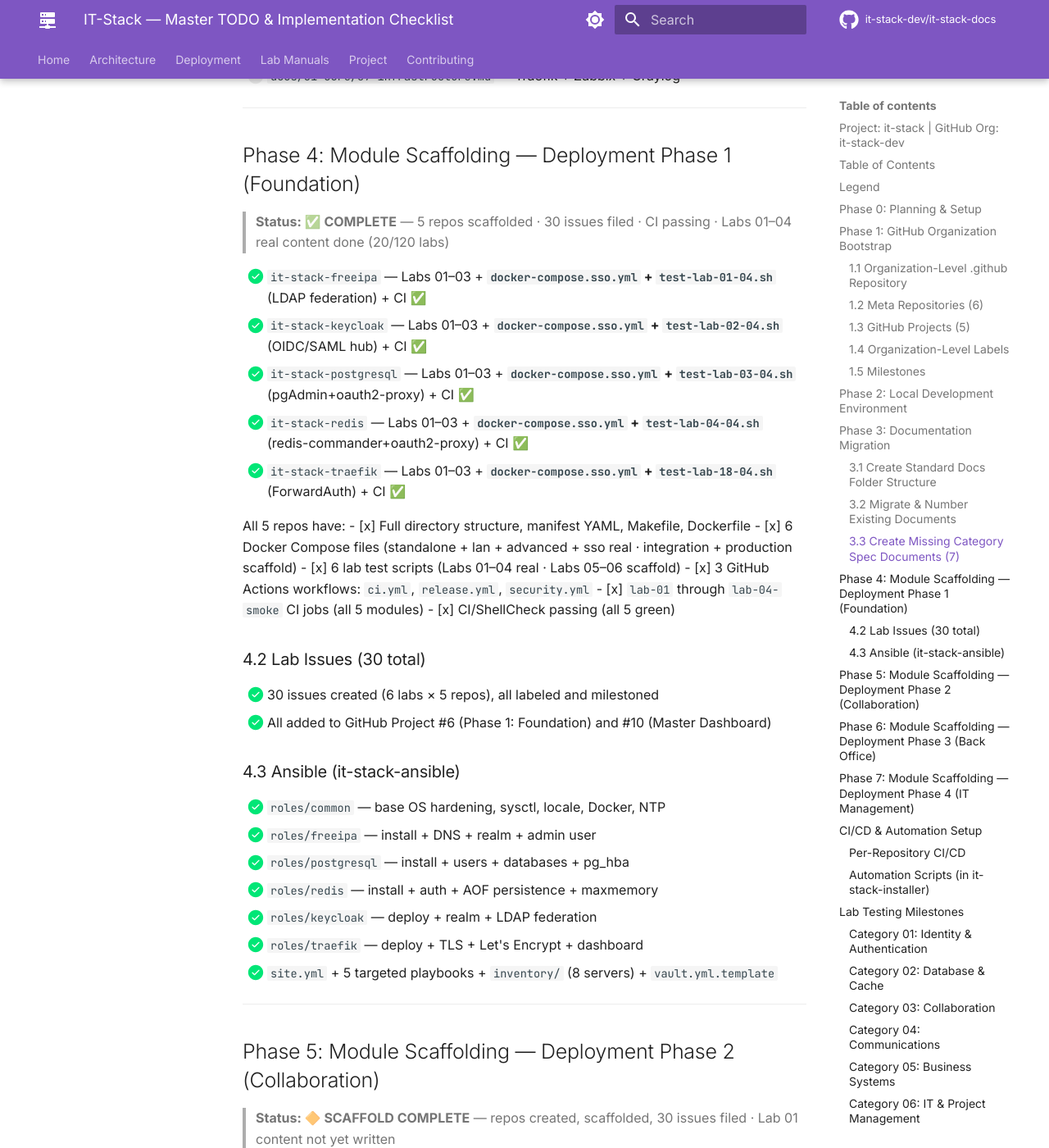
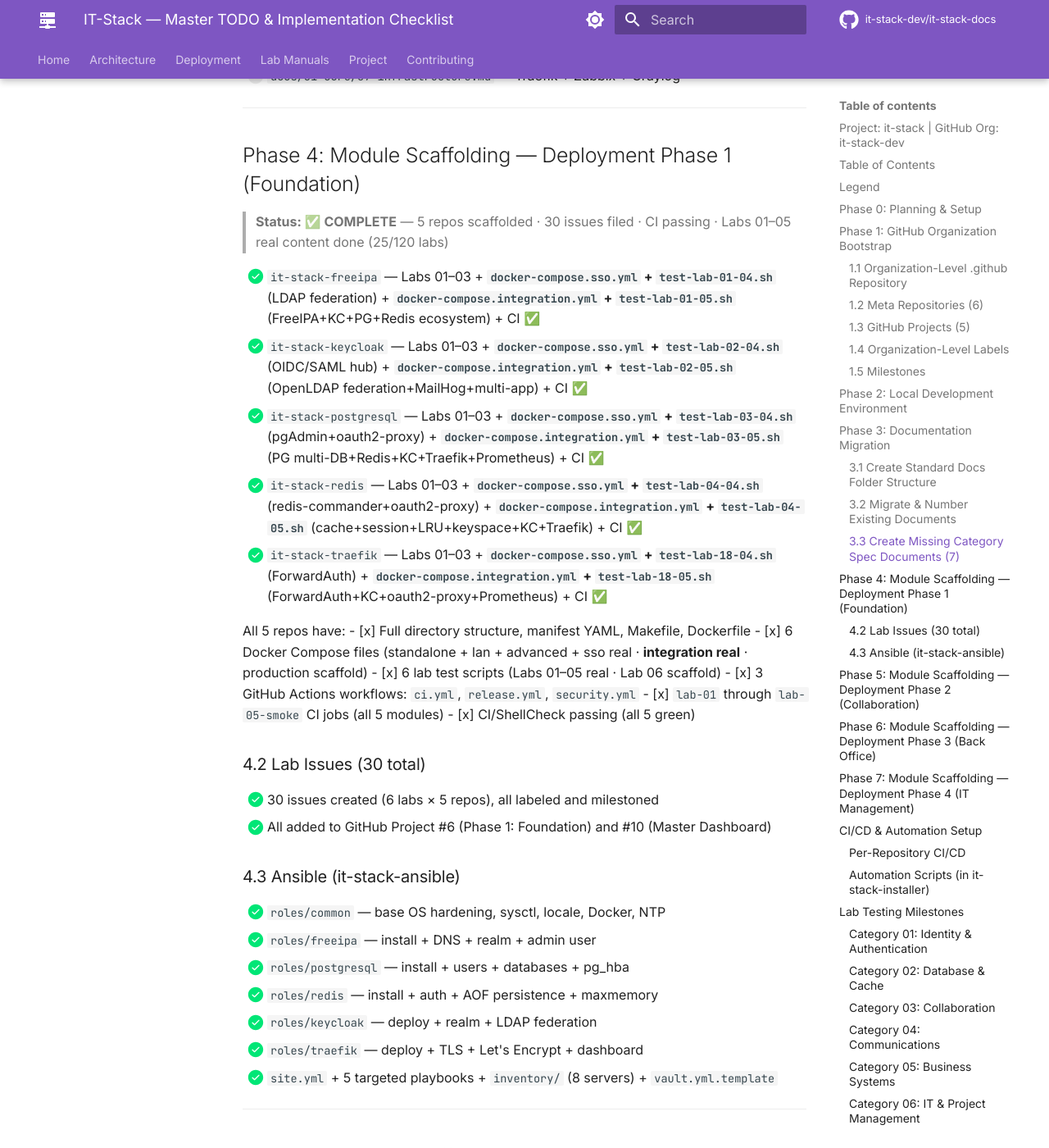
Before and after one commit to it-stack-dev/it-stack-docs, an MkDocs documentation site: the page built from docs/IT-STACK-TODO.md, in a window 1280 px wide and 1400 px high, scrolled down 5603 px. Shown: the whole window at 82% size. Built offline with MkDocs 1.6.1 and Material for MkDocs 9.7.7, drawn with Linux system fonts in a browser that asks for light colours; comment, search, counter and statistics services are not loaded; some of the changed text lies outside the part shown.

Commit message:
docs: Phase 1 Lab 05 complete -- 25/120 labs (20.8%), CHANGELOG v1.1.0

```diff
--- a/docs/IT-STACK-TODO.md
+++ b/docs/IT-STACK-TODO.md
@@ -172,20 +172,20 @@
 
 ## Phase 4: Module Scaffolding — Deployment Phase 1 (Foundation)
 
-> **Status: ✅ COMPLETE** — 5 repos scaffolded · 30 issues filed · CI passing · Labs 01–04 real content done (20/120 labs)
+> **Status: ✅ COMPLETE** — 5 repos scaffolded · 30 issues filed · CI passing · Labs 01–05 real content done (25/120 labs)
 
-- [x] `it-stack-freeipa` — Labs 01–03 + **`docker-compose.sso.yml` + `test-lab-01-04.sh`** (LDAP federation) + CI ✅
-- [x] `it-stack-keycloak` — Labs 01–03 + **`docker-compose.sso.yml` + `test-lab-02-04.sh`** (OIDC/SAML hub) + CI ✅
-- [x] `it-stack-postgresql` — Labs 01–03 + **`docker-compose.sso.yml` + `test-lab-03-04.sh`** (pgAdmin+oauth2-proxy) + CI ✅
-- [x] `it-stack-redis` — Labs 01–03 + **`docker-compose.sso.yml` + `test-lab-04-04.sh`** (redis-commander+oauth2-proxy) + CI ✅
-- [x] `it-stack-traefik` — Labs 01–03 + **`docker-compose.sso.yml` + `test-lab-18-04.sh`** (ForwardAuth) + CI ✅
+- [x] `it-stack-freeipa` — Labs 01–03 + **`docker-compose.sso.yml` + `test-lab-01-04.sh`** (LDAP federation) + **`docker-compose.integration.yml` + `test-lab-01-05.sh`** (FreeIPA+KC+PG+Redis ecosystem) + CI ✅
+- [x] `it-stack-keycloak` — Labs 01–03 + **`docker-compose.sso.yml` + `test-lab-02-04.sh`** (OIDC/SAML hub) + **`docker-compose.integration.yml` + `test-lab-02-05.sh`** (OpenLDAP federation+MailHog+multi-app) + CI ✅
+- [x] `it-stack-postgresql` — Labs 01–03 + **`docker-compose.sso.yml` + `test-lab-03-04.sh`** (pgAdmin+oauth2-proxy) + **`docker-compose.integration.yml` + `test-lab-03-05.sh`** (PG multi-DB+Redis+KC+Traefik+Prometheus) + CI ✅
+- [x] `it-stack-redis` — Labs 01–03 + **`docker-compose.sso.yml` + `test-lab-04-04.sh`** (redis-commander+oauth2-proxy) + **`docker-compose.integration.yml` + `test-lab-04-05.sh`** (cache+session+LRU+keyspace+KC+Traefik) + CI ✅
+- [x] `it-stack-traefik` — Labs 01–03 + **`docker-compose.sso.yml` + `test-lab-18-04.sh`** (ForwardAuth) + **`docker-compose.integration.yml` + `test-lab-18-05.sh`** (ForwardAuth+KC+oauth2-proxy+Prometheus) + CI ✅
 
 All 5 repos have:
 - [x] Full directory structure, manifest YAML, Makefile, Dockerfile
-- [x] 6 Docker Compose files (standalone + lan + advanced + sso real · integration + production scaffold)
-- [x] 6 lab test scripts (Labs 01–04 real · Labs 05–06 scaffold)
+- [x] 6 Docker Compose files (standalone + lan + advanced + sso real · **integration real** · production scaffold)
+- [x] 6 lab test scripts (Labs 01–05 real · Lab 06 scaffold)
 - [x] 3 GitHub Actions workflows: `ci.yml`, `release.yml`, `security.yml`
-- [x] `lab-01` through `lab-04-smoke` CI jobs (all 5 modules)
+- [x] `lab-01` through `lab-05-smoke` CI jobs (all 5 modules)
 - [x] CI/ShellCheck passing (all 5 green)
 
 ### 4.2 Lab Issues (30 total)
@@ -291,15 +291,15 @@ All 5 repos have:
 
 | Module | Lab 01 | Lab 02 | Lab 03 | Lab 04 | Lab 05 | Lab 06 |
 |--------|--------|--------|--------|--------|--------|--------|
-| 01 · FreeIPA | [x] | [x] | [x] | [x] | [ ] | [ ] |
-| 02 · Keycloak | [x] | [x] | [x] | [x] | [ ] | [ ] |
+| 01 · FreeIPA | [x] | [x] | [x] | [x] | [x] | [ ] |
+| 02 · Keycloak | [x] | [x] | [x] | [x] | [x] | [ ] |
 
 ### Category 02: Database & Cache
 
 | Module | Lab 01 | Lab 02 | Lab 03 | Lab 04 | Lab 05 | Lab 06 |
 |--------|--------|--------|--------|--------|--------|--------|
-| 03 · PostgreSQL | [x] | [x] | [x] | [x] | [ ] | [ ] |
-| 04 · Redis | [x] | [x] | [x] | [x] | [ ] | [ ] |
+| 03 · PostgreSQL | [x] | [x] | [x] | [x] | [x] | [ ] |
+| 04 · Redis | [x] | [x] | [x] | [x] | [x] | [ ] |
 | 05 · Elasticsearch | [ ] | [ ] | [ ] | [ ] | [ ] | [ ] |
 
 ### Category 03: Collaboration
@@ -338,11 +338,11 @@ All 5 repos have:
 
 | Module | Lab 01 | Lab 02 | Lab 03 | Lab 04 | Lab 05 | Lab 06 |
 |--------|--------|--------|--------|--------|--------|--------|
-| 18 · Traefik | [x] | [x] | [x] | [x] | [ ] | [ ] |
+| 18 · Traefik | [x] | [x] | [x] | [x] | [x] | [ ] |
 | 19 · Zabbix | [ ] | [ ] | [ ] | [ ] | [ ] | [ ] |
 | 20 · Graylog | [ ] | [ ] | [ ] | [ ] | [ ] | [ ] |
 
-**Lab Progress:** 20/120 (16.7%) — Phase 1 Labs 01–04 complete for all 5 Phase 1 modules
+**Lab Progress:** 25/120 (20.8%) — Phase 1 Labs 01–05 complete for all 5 Phase 1 modules
 
 ---
 
@@ -464,8 +464,9 @@ All 5 repos have:
 | ~~Sprint 2~~ | ~~Phase 1 Lab 02 (external deps)~~ | ~~freeipa·keycloak·postgresql·redis·traefik Lab 02~~ ✅ |
 | ~~Sprint 3~~ | ~~Phase 1 Lab 03 (advanced features)~~ | ~~freeipa·keycloak·postgresql·redis·traefik Lab 03~~ ✅ |
 | ~~Sprint 4~~ | ~~Phase 1 Lab 04 (SSO integration)~~ | ~~freeipa·keycloak·postgresql·redis·traefik Lab 04~~ ✅ |
-| Next session | Phase 1 Lab 05 (advanced integration) | All 5 Lab 05 — multi-module ecosystem |
-| Sprint 5 | Phase 1 Lab 05 (integrations) | All 5 Lab 05 |
+| Next session | Phase 1 Lab 06 (production) | All 5 Lab 06 — HA cluster, monitoring, DR |
+| Sprint 5 | Phase 1 Lab 05 (integrations) | All 5 Lab 05 ✅ |
+| Sprint 6 | Phase 1 Lab 06 (production) | All 5 Lab 06 |
 | Sprint 6 | Phase 1 Lab 06 (production) | All 5 Lab 06 → Phase 1 complete |
 | Sprint 7+ | Phase 2 Lab 01 | nextcloud·mattermost·jitsi·iredmail·zammad |
 
@@ -473,4 +474,4 @@ All 5 repos have:
 
 **Document Version:** 1.1
 **Project:** IT-Stack | **Org:** it-stack-dev
-**Last Updated:** 2026-02-28 — Phase 1 Lab 04 complete (20/120 labs, 16.7%)
+**Last Updated:** 2026-02-28 — Phase 1 Lab 05 complete (25/120 labs, 20.8%)
```
Also changed, not shown: CHANGELOG.md (+40 -2 lines).
